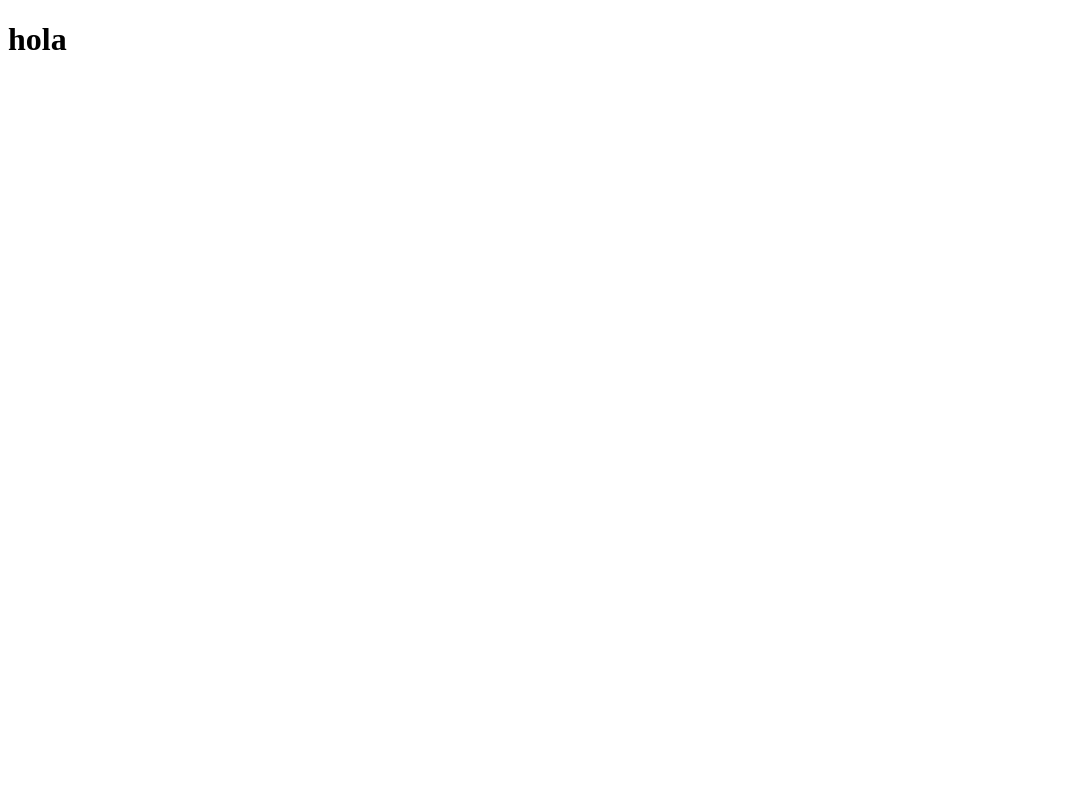
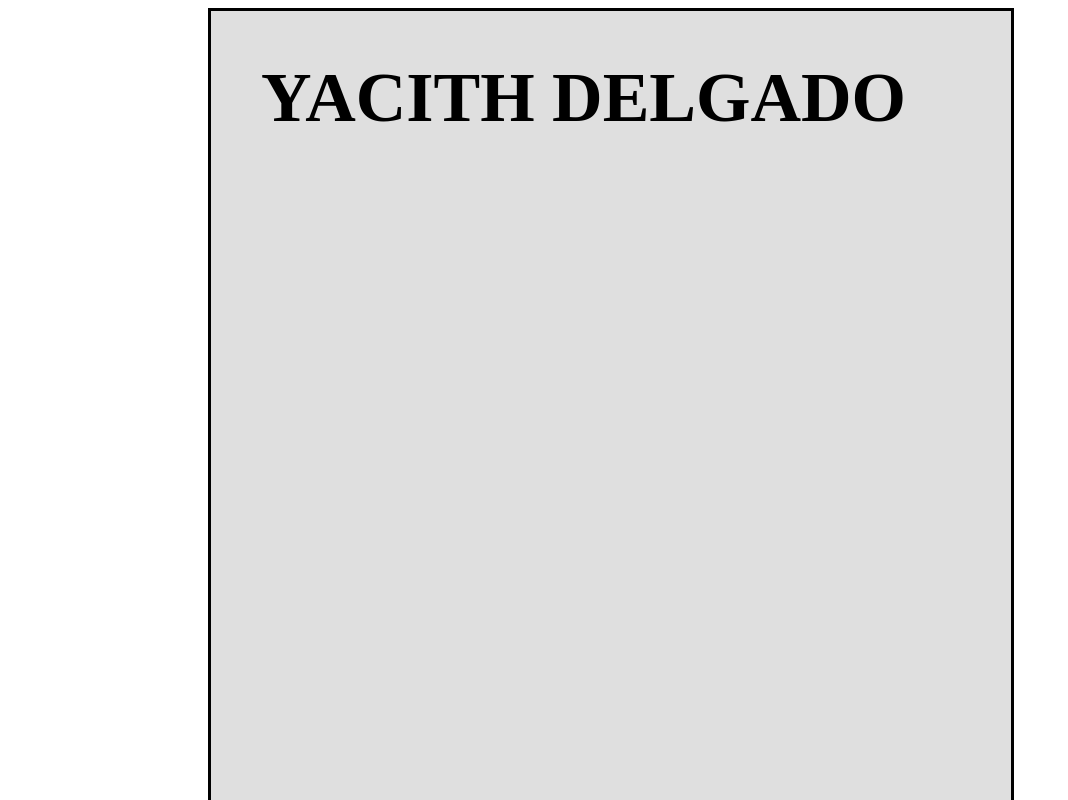
Before and after one commit to Yacith-D/proyecto1, a plain HTML site: page index.html in a window 1280 px wide. Shown: the top 800 px of the page, without its empty margins (0-1068 px from the left). Drawn offline with Linux system fonts and the light colour scheme.

Commit message:
cree un un div y le puse stilo

```diff
--- a/index.html
+++ b/index.html
@@ -7,11 +7,11 @@
     <link rel="stylesheet" href="style.css">
 </head>
 <body>
- <div>
-<h1>hola</h1>
+ <div class="continerfondo">
+    <div class="continer2"></div>
+   <h1 id="nombre">YACITH DELGADO</h1>
 
 
-
- </div>
+</div>
 </body>
 </html>
--- a/style.css
+++ b/style.css
@@ -0,0 +1,13 @@
+.continerfondo{
+    background-color: rgba(211, 211, 211, 0.712);
+    height: 1300px;
+    width: 800px;
+    margin-left: 200px;
+   border: solid 3px black;
+}
+
+#nombre{
+font-size: 70px;
+margin-left: 50px;
+
+}
```
